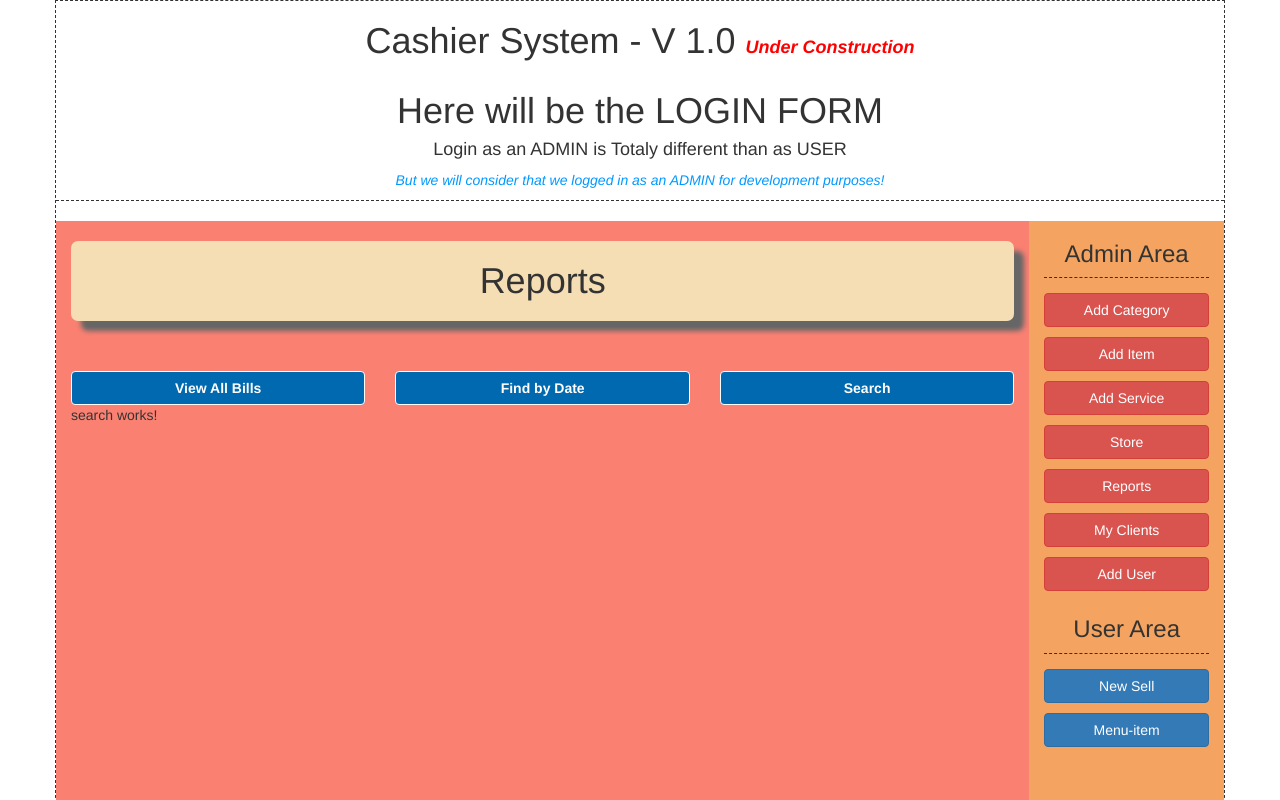
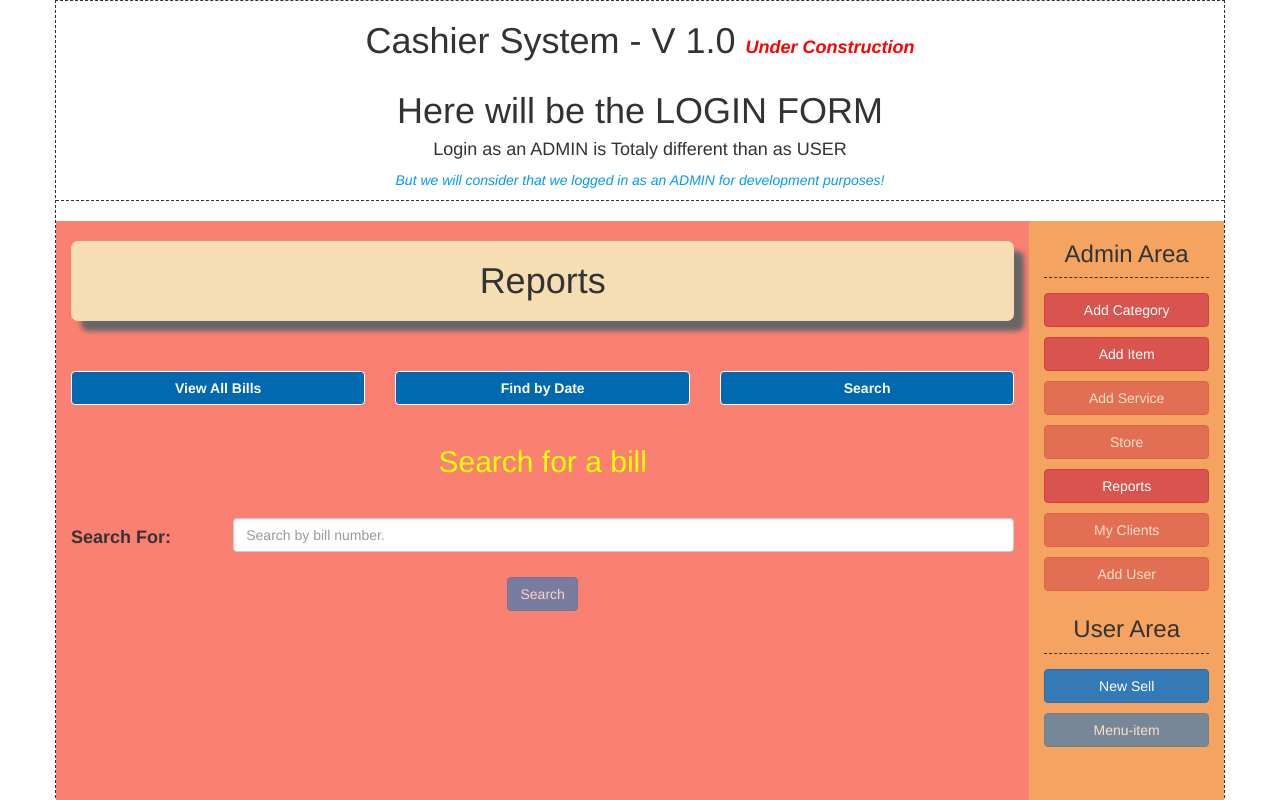
Before and after one commit to mymafm0405/cashier-v2, an Angular app: page /reports/search in a window 1280 px wide. Shown: the top 800 px of the page. Built offline with nearby package versions, Linux system fonts and the light colour scheme; no server answers.

Commit message:
some new updates about the reports section

```diff
--- a/src/app/app.component.css
+++ b/src/app/app.component.css
@@ -16,10 +16,12 @@
 .content {
   background-color: salmon;
   min-height: 1000px;
+  height: 100vw;
 }
 .menu {
   background-color: sandybrown;
   min-height: 1000px;
+  height: 100vw;
 }
 .main-row {
   border-top: 1px dashed #333;
--- a/src/app/app.component.html
+++ b/src/app/app.component.html
@@ -51,12 +51,14 @@
           </div>
           <div class="row">
             <div class="col-md-12">
-              <button class="btn btn-danger full-btn">Add Service</button>
+              <button class="btn btn-danger full-btn" disabled>
+                Add Service
+              </button>
             </div>
           </div>
           <div class="row">
             <div class="col-md-12">
-              <button class="btn btn-danger full-btn">Store</button>
+              <button class="btn btn-danger full-btn" disabled>Store</button>
             </div>
           </div>
           <div class="row">
@@ -71,12 +73,14 @@
           </div>
           <div class="row">
             <div class="col-md-12">
-              <button class="btn btn-danger full-btn">My Clients</button>
+              <button class="btn btn-danger full-btn" disabled>
+                My Clients
+              </button>
             </div>
           </div>
           <div class="row">
             <div class="col-md-12">
-              <button class="btn btn-danger full-btn">Add User</button>
+              <button class="btn btn-danger full-btn" disabled>Add User</button>
             </div>
           </div>
           <!-- End of Admin area -->
@@ -103,7 +107,9 @@
           </div>
           <div class="row">
             <div class="col-md-12">
-              <button class="btn btn-primary full-btn">Menu-item</button>
+              <button class="btn btn-primary full-btn" disabled>
+                Menu-item
+              </button>
             </div>
           </div>
           <!-- End of User area -->
--- a/src/app/reports/search/search.component.css
+++ b/src/app/reports/search/search.component.css
@@ -0,0 +1,34 @@
+.title {
+    text-align: center;
+    margin: 40px;
+    color: yellow;
+}
+.button-holder {
+    text-align: center;
+}
+h4 {
+    font-weight: bold;
+}
+.button-holder button {
+    margin-top: 20px;
+}
+table {
+    margin-top: 40px;
+}
+tr, th, td {
+    text-align: center;
+    padding: 10px;
+}
+.add-border {
+    border: 1px solid white;
+}
+.title {
+    text-align: center;
+    color: #fbff00;
+    margin: 40px;
+}
+.final-price {
+    background-color: green;
+    color: white;
+    font-weight: bold;
+}
--- a/src/app/reports/search/search.component.html
+++ b/src/app/reports/search/search.component.html
@@ -1 +1,78 @@
-<p>search works!</p>
+<div class="row">
+  <div class="col-md-12">
+    <h2 class="title">Search for a bill</h2>
+  </div>
+</div>
+<div class="row">
+  <div class="col-md-12">
+    <form (ngSubmit)="onSubmit()" #searchForm="ngForm">
+      <div class="row">
+        <div class="col-md-2">
+          <h4>Search For:</h4>
+        </div>
+        <div class="col-md-10">
+          <input
+            type="number"
+            class="form-control"
+            name="search"
+            placeholder="Search by bill number."
+            ngModel
+            required
+          />
+        </div>
+      </div>
+      <div class="row">
+        <div class="col-md-12 button-holder">
+          <button
+            class="btn btn-primary"
+            type="submit"
+            [disabled]="searchForm.invalid"
+          >
+            Search
+          </button>
+        </div>
+      </div>
+    </form>
+  </div>
+</div>
+<div class="row" *ngIf="bill">
+  <div class="col-md-12">
+    <table class="table table-bordered">
+      <tr class="add-border">
+        <th class="add-border">S.N</th>
+        <th class="add-border">Date</th>
+        <th class="add-border">Item</th>
+        <th class="add-border">Price</th>
+        <th class="add-border">Quantity</th>
+        <th class="add-border">Discount %</th>
+        <th class="add-border">Final Price</th>
+        <th class="add-border">Client name</th>
+        <th class="add-border">Notes</th>
+      </tr>
+      <tr class="add-border">
+        {{
+          getItem(bill.itemId)
+        }}
+        {{
+          getClient(bill.clientId)
+        }}
+        <td class="add-border">{{ bill.serial }}</td>
+        <td class="add-border">{{ bill.date }}</td>
+        <td class="add-border">{{ currentItem.name }}</td>
+        <td class="add-border">{{ currentItem.price }}</td>
+        <td class="add-border">{{ bill.quantity }}</td>
+        <td class="add-border">{{ bill.discount }}</td>
+        <td class="add-border final-price">{{ bill.finalPrice }}</td>
+        <td class="add-border">{{ currentClient.name }}</td>
+        <td class="add-border">{{ bill.notes }}</td>
+      </tr>
+    </table>
+  </div>
+</div>
+<div class="row" *ngIf="bill === undefined && submitted">
+  <div class="col-md-12">
+    <div class="alert alert-danger">
+      <h3>No bills found in the system</h3>
+    </div>
+  </div>
+</div>
--- a/src/app/reports/search/search.component.ts
+++ b/src/app/reports/search/search.component.ts
@@ -1,15 +1,48 @@
-import { Component, OnInit } from '@angular/core';
+import { Component, OnInit, ViewChild } from '@angular/core';
+import { NgForm } from '@angular/forms';
+import { AppService } from 'src/app/shared/app.service';
+import { Bill } from 'src/app/shared/bill.model';
+import { Client } from 'src/app/shared/client.model';
+import { Item } from 'src/app/shared/item.model';
 
 @Component({
   selector: 'app-search',
   templateUrl: './search.component.html',
-  styleUrls: ['./search.component.css']
+  styleUrls: ['./search.component.css'],
 })
 export class SearchComponent implements OnInit {
+  @ViewChild('searchForm', { static: false }) searchForm: NgForm;
+  allBills: Bill[];
+  bill: Bill;
+  currentItem: Item;
+  currentClient: Client;
+  submitted = false;
 
-  constructor() { }
+  constructor(private appService: AppService) {}
 
   ngOnInit(): void {
+    this.allBills = this.appService.getAllBills();
+    this.appService.loadBillsStatus.subscribe((status: boolean) => {
+      if (status) {
+        this.allBills = this.appService.getAllBills();
+      }
+    });
   }
 
+  onSubmit() {
+    this.submitted = true;
+    this.bill = this.allBills.find(
+      (bill) => bill.serial === this.searchForm.value.search
+    );
+    console.log(this.searchForm);
+    setTimeout(() => {
+      this.submitted = false;
+    }, 2000);
+  }
+  getItem(itemId: string) {
+    this.currentItem = this.appService.getItemById(itemId);
+  }
+  getClient(clientId: string) {
+    this.currentClient = this.appService.getClientById(clientId);
+  }
 }
```
